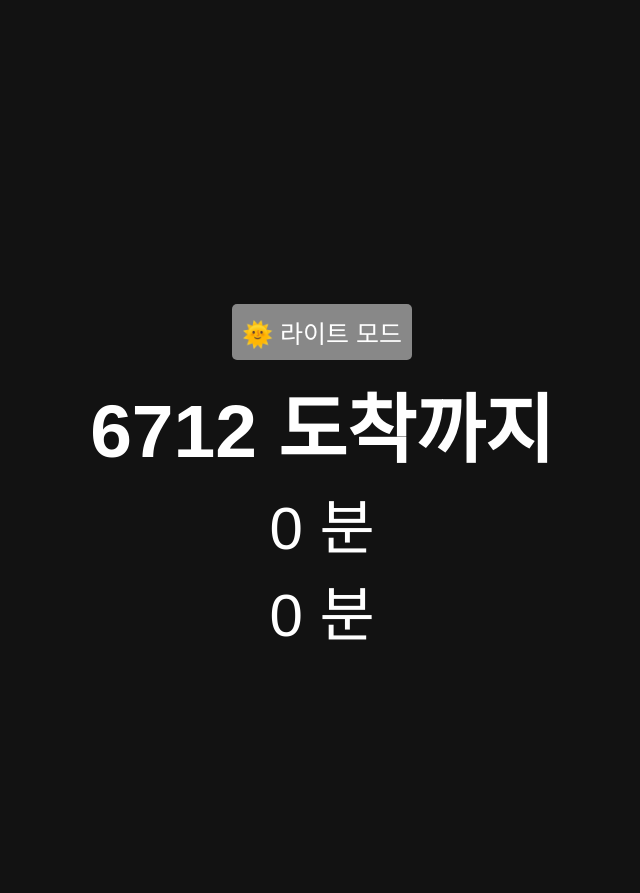
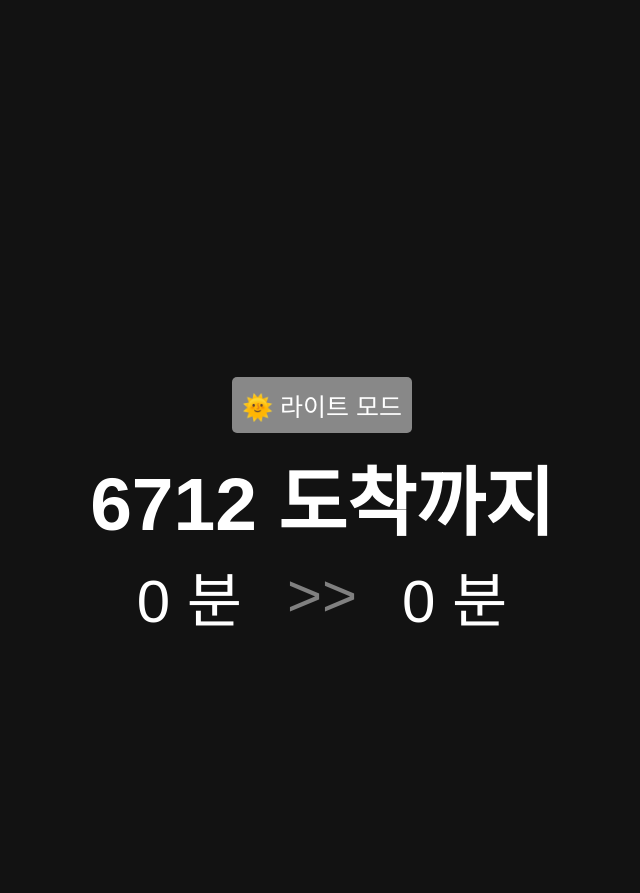
Before and after one commit to KeunhoLee/bus_arrival, a Flask app: page / in a window 1280 px wide. Shown: the top 893 px of the page, without its empty margins (318-958 px from the left). Run offline with Flask 3, Linux system fonts and the light colour scheme; data that the repository does not hold is empty.

Commit message:
줄 정렬 변경

```diff
--- a/templates/index.html
+++ b/templates/index.html
@@ -50,20 +50,33 @@
         margin-bottom: 0.2rem;
         }
 
+        #output-container {
+        display: flex;
+        align-items: center;
+        justify-content: center;
+        gap: 0.5rem;  /* 간격은 자유롭게 조절 */
+        }
+
+        .divider {
+        font-size: 1.2rem;
+        white-space: pre-line;
+        color: gray;
+        padding: 0 0.2rem;
+        margin-top: 0;
+        }
+
         #output {
         font-size: 1.2rem;
         white-space: pre-line;
         padding: 0 0.2rem;
-        border-radius: 8px;
         max-width: 90%;
         margin-top: 0;
-        margin-bottom: 0;
         }
+
         #output_next {
         font-size: 1.2rem;
         white-space: pre-line;
         padding: 0 0.2rem;
-        border-radius: 8px;
         max-width: 90%;
         margin-top: 0;
         }
@@ -72,8 +85,11 @@
 <body>
   <button id="toggle-btn">🌙 다크 모드</button>
   <h2>6712 도착까지</h2>
-  <p id="output">로딩 중...</p>
-  <p id="output_next">로딩 중...</p>
+  <div id="output-container">
+    <span id="output">로딩 중...</span>
+    <span class="divider"> >> </span>
+    <span id="output_next">로딩 중...</span>
+  </div>
 
   <script>
     // 다크 모드 초기 설정
```
